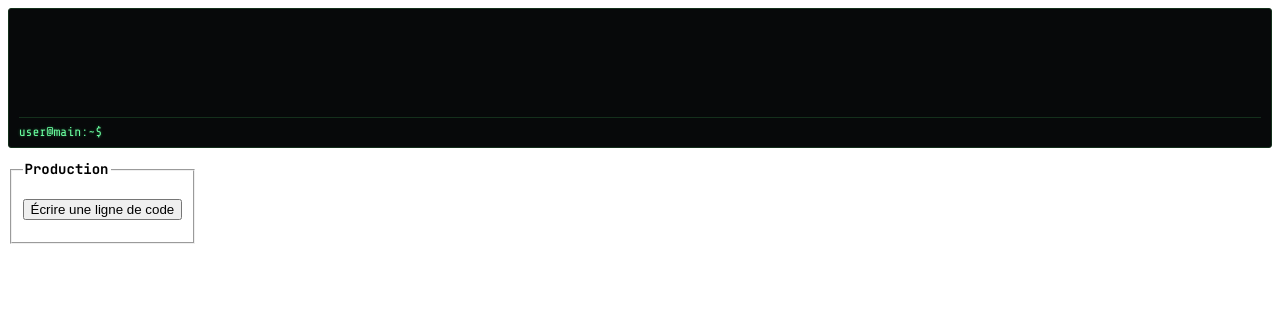
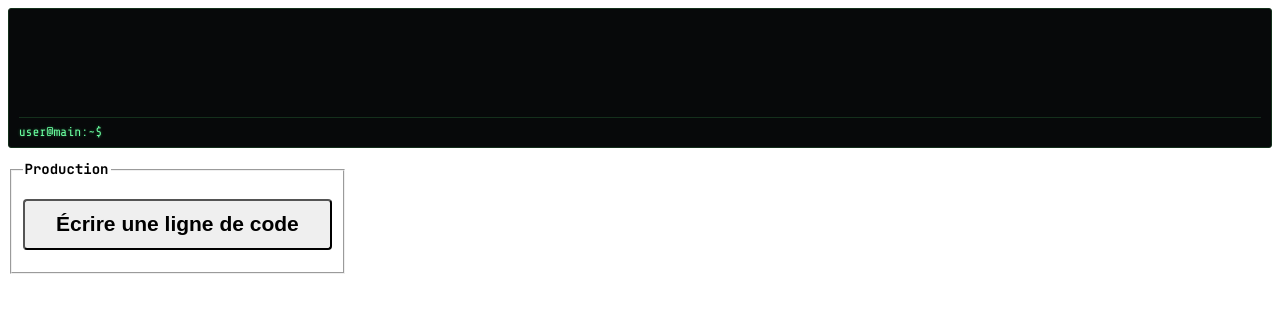
Before and after one commit to ben-barbier/jean-claude-video-game, a website: page index.html in a window 1280 px wide. Drawn offline with nearby package versions, Linux system fonts and the light colour scheme.

Commit message:
💄: bouton « Écrire une ligne de code » plus gros (incitation au clic)
Règle CSS dédiée #btn-ecrire : police 1,5em, gras, padding généreux, coins arrondis,
retour visuel au survol (halo vert) et à l'appui. C'est l'action primaire du début
de partie → on la met en avant. CSS inline (index.html), aucun game/*.js modifié.

Co-Authored-By: Claude Opus 4.8 (1M context) <noreply@anthropic.com>
Claude-Session: https://claude.ai/code/session_01SvzE77FMk1AdaR4MPPxz4E

```diff
--- a/index.html
+++ b/index.html
@@ -22,6 +22,19 @@
   /* Les lignes des panneaux et du tableau de bord tiennent sur une seule ligne. */
   fieldset p, #bloc-dashboard div, #projets-list div { white-space: nowrap; }
   button { white-space: nowrap; touch-action: manipulation; }
+  /* Action primaire du début de partie : volontairement gros pour inciter au clic. */
+  #btn-ecrire {
+    font-size: 1.5em;
+    font-weight: bold;
+    padding: 0.55em 1.5em;
+    cursor: pointer;
+    border-radius: 4px;
+  }
+  #btn-ecrire:hover:not(:disabled) {
+    background: rgba(70, 224, 122, 0.18);
+    box-shadow: 0 0 8px rgba(70, 224, 122, 0.4);
+  }
+  #btn-ecrire:active:not(:disabled) { transform: translateY(1px); }
   /* Tableau de bord : libellés à largeur fixe (monospace) → « : » et valeurs alignés. */
   #bloc-dashboard .dk { display: inline-block; width: 16ch; }
   /* « Token : [====] 1234 » sur une ligne ; la jauge occupe tout l'espace libre. */
```
